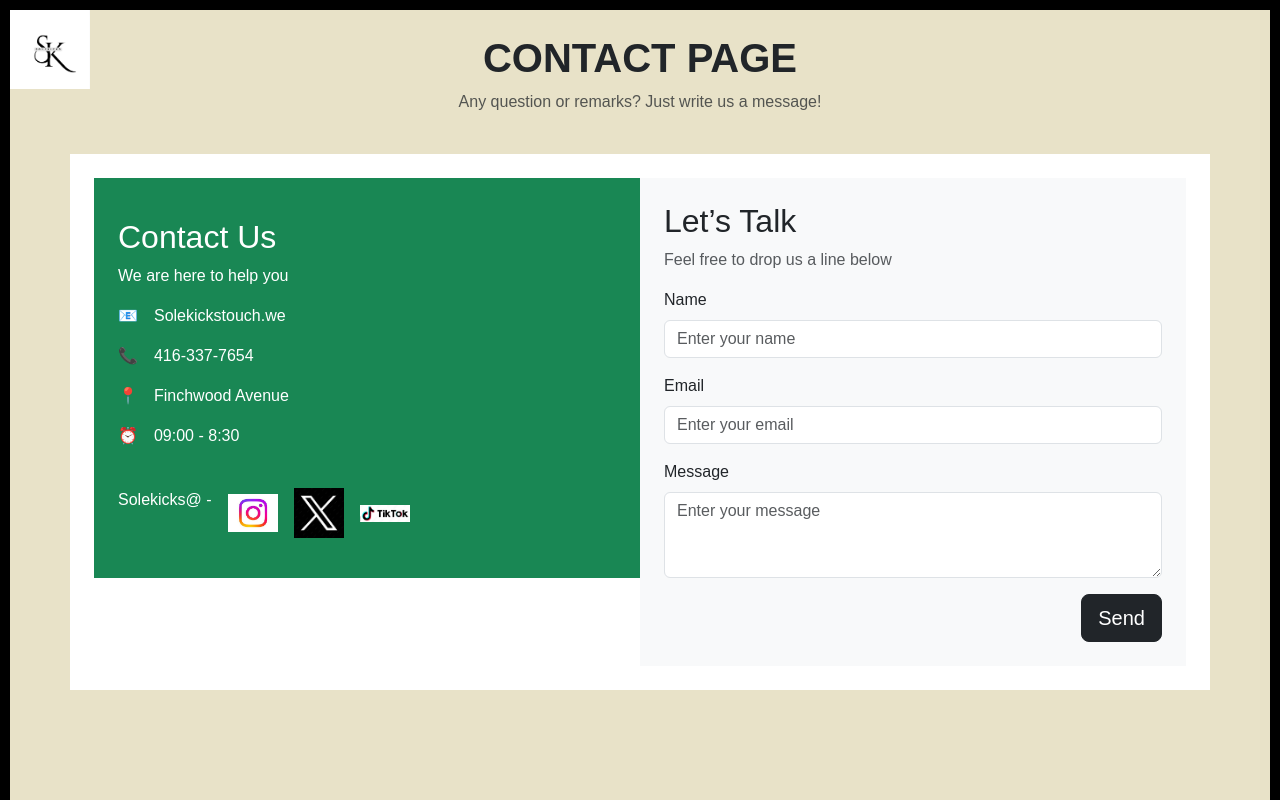
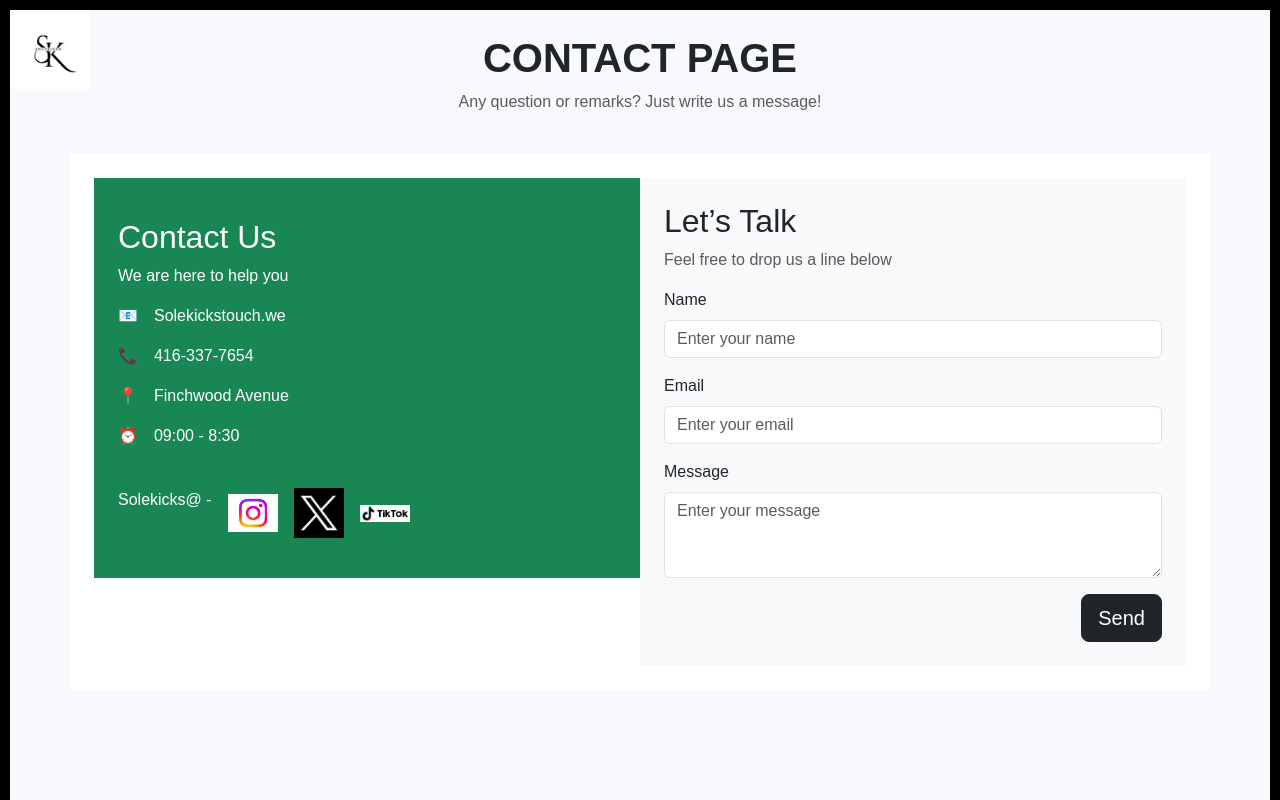
Before and after one commit to n01717631/project-solekicks, a plain HTML site: page index.html in a window 1280 px wide. Shown: the top 800 px of the page. Drawn offline with nearby package versions, Linux system fonts and the light colour scheme.

Commit message:
Update styles.css

```diff
--- a/styles.css
+++ b/styles.css
@@ -8,7 +8,7 @@ body {
 }
 
 .main-container {
-    background-color: #E8E2C8;
+    background-color: ghostwhite;
     /* padding: 20px; */
     /* width: 100vw;  */
     min-height: 100vh;
```
